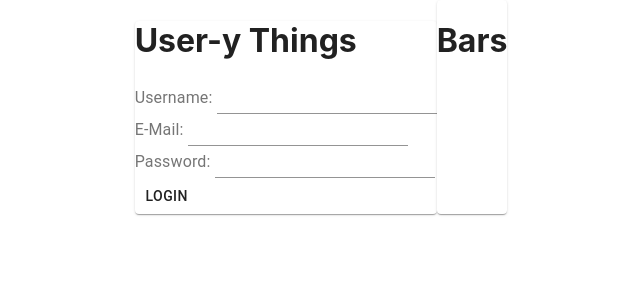
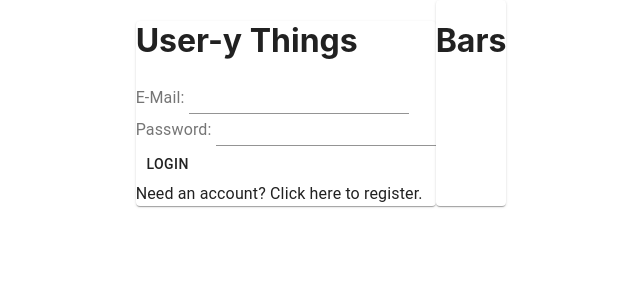
Before and after one commit to DarbyBohnWulf/media-feedr-react, a React (Create React App) app: page / in a window 1280 px wide. Shown: the top 300 px of the page, without its empty margins (319-959 px from the left). Built offline with nearby package versions, Linux system fonts and the light colour scheme.

Commit message:
enabled registration of new users

```diff
--- a/src/App.jsx
+++ b/src/App.jsx
@@ -36,10 +36,33 @@ class App extends React.Component {
     }
   }
 
+  register = async userInfo => {
+    const response = await fetch(this.state.apiUrl + '/user/register', {
+      method: 'POST',
+      body: JSON.stringify(userInfo),
+      headers: {
+        'Content-Type': 'application/json'
+      }
+    });
+    const parsedResponse = await response.json();
+    if (parsedResponse.status.code === 201) {
+      this.setState({
+        loggedIn: true,
+        currentUser: parsedResponse.data
+      });
+    } else {
+      console.log("Couldn't register.");
+      console.log(parsedResponse);
+    }
+  }
+
   render() {
     const userStuff = this.state.loggedIn
-      ? <Typography>Welcome, User</Typography>
-      : <LoginForm apiUrl={this.state.apiUrl} login={this.login} />
+      ? <Typography>Welcome, {this.state.currentUser.username} </Typography>
+      : <LoginForm
+          apiUrl={this.state.apiUrl}
+          login={this.login}
+          register={this.register} />
     return (
       <Grid
         container
--- a/src/LoginForm.jsx
+++ b/src/LoginForm.jsx
@@ -2,6 +2,7 @@ import React from 'react';
 import FormLabel from '@material-ui/core/FormLabel';
 import Input from '@material-ui/core/Input';
 import Button from '@material-ui/core/Button';
+import Typography from '@material-ui/core/Typography';
 
 class LoginForm extends React.Component {
   constructor(props) {
@@ -40,15 +41,33 @@ class LoginForm extends React.Component {
     }
   }
 
+  switchAction = () => {
+    this.state.action === 'login'
+      ? this.setState({ action: 'register' })
+      : this.setState({ action: 'login' })
+  }
+
   render() {
+    const authMessage = this.state.action === 'login'
+      ? <Typography>
+          Need an account? Click <span onClick={this.switchAction}>here</span> to register.
+        </Typography>
+      : <Typography>
+          Already have an account? Click <span onClick={this.switchAction}>here</span> to login.
+        </Typography>
+      const usernameField = this.state.action === 'login'
+        ? undefined
+        : <>
+            <FormLabel>Username: </FormLabel>
+            <Input
+              type='text'
+              name='username'
+              value={this.state.username}
+              onChange={this.handleChange} /><br/>
+          </>
     return (
       <form onSubmit={this.handleSubmit} >
-        <FormLabel>Username: </FormLabel>
-        <Input
-          type='text'
-          name='username'
-          value={this.state.username}
-          onChange={this.handleChange} /><br/>
+        {usernameField}
         <FormLabel>E-Mail: </FormLabel>
         <Input
           type='email'
@@ -61,7 +80,10 @@ class LoginForm extends React.Component {
           name='password'
           value={this.state.password}
           onChange={this.handleChange} /><br/>
-        <Button type='submit'>Login</Button>
+        <Button type='submit'>
+          {this.state.action === 'login' ? 'Login' : 'Register'}
+        </Button>
+        {authMessage}
       </form>
     )
   }
```
